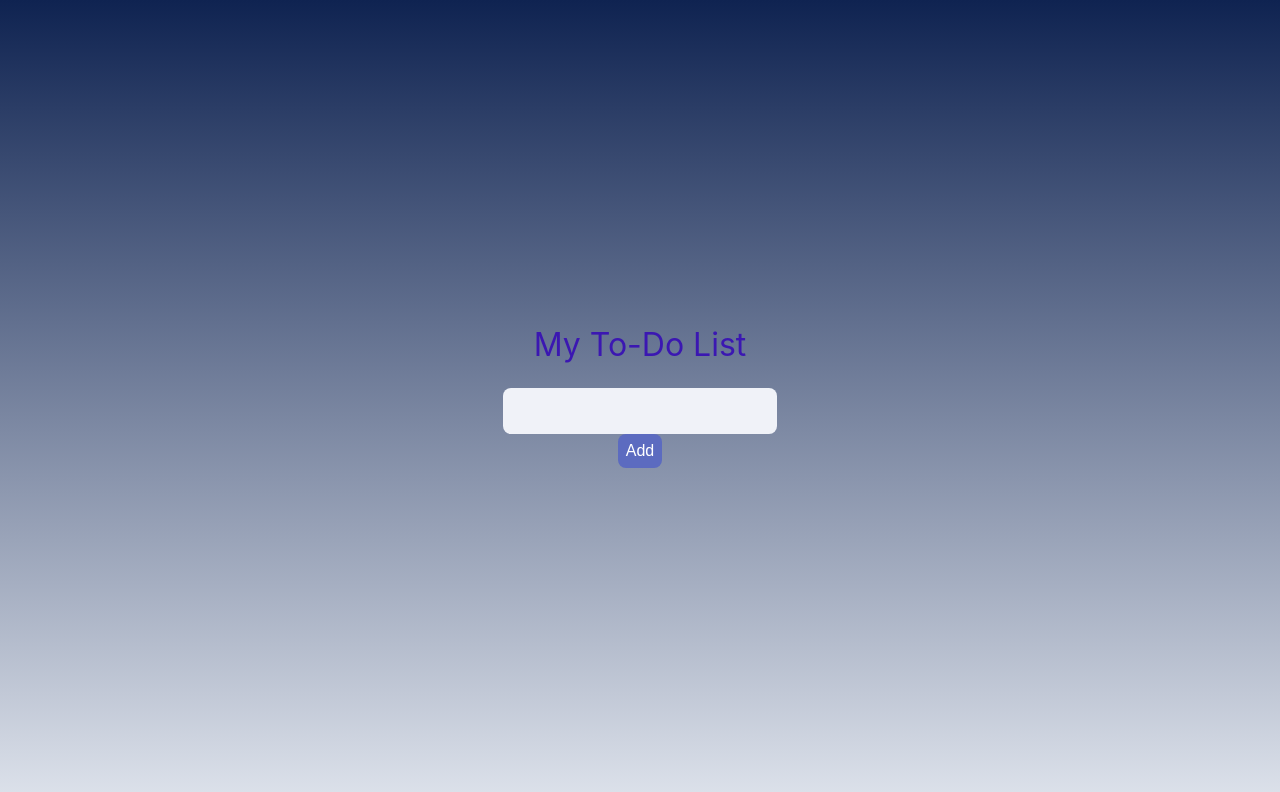
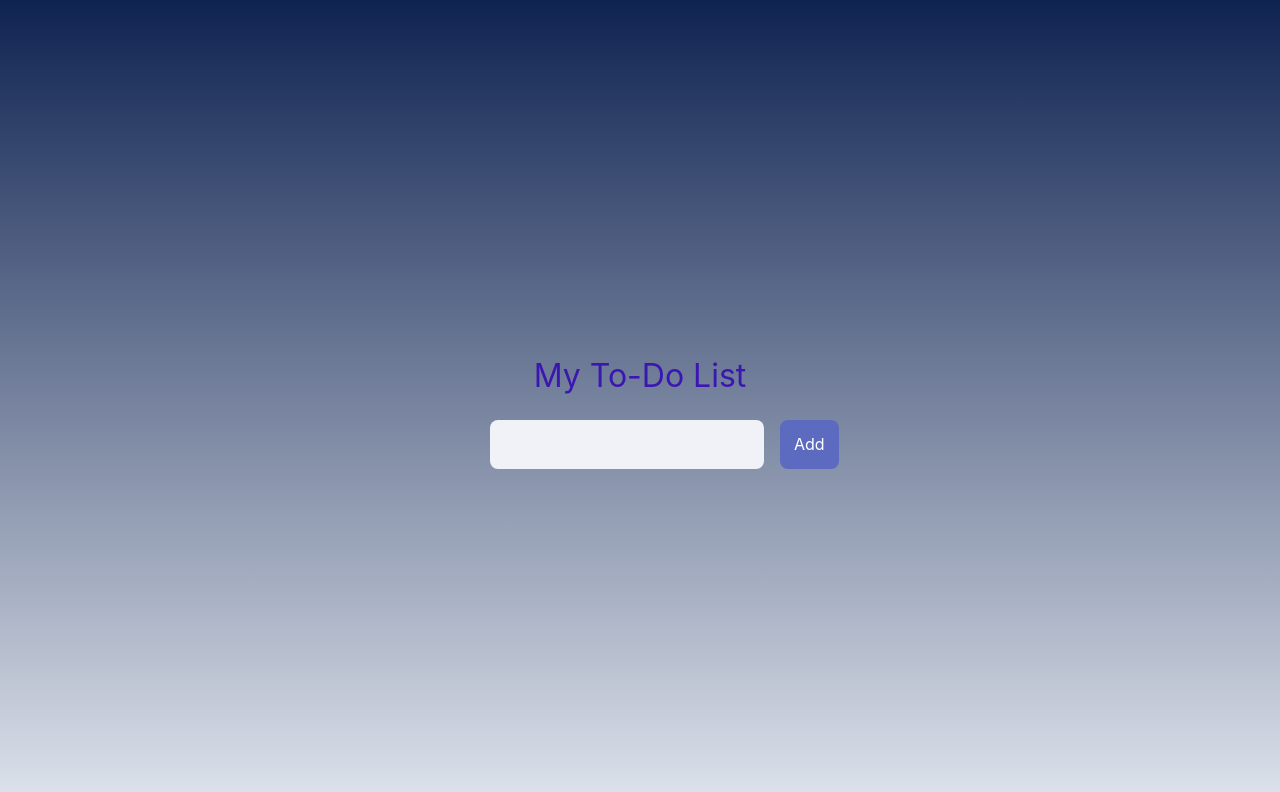
Before and after one commit to aarushikulkarni/to-do, a React app: page / in a window 1280 px wide. Both pictures are taken after typing "Sample", "Sample123" into the empty fields and a click on the button "Submit". Shown: the top 792 px of the page. Built offline with nearby package versions, Linux system fonts and the light colour scheme; the HTML template or start-up script is replaced by a standard one.

Commit message:
fixed add and delete buttons and centered everything

```diff
--- a/src/App.css
+++ b/src/App.css
@@ -111,9 +111,10 @@ body {
 }
 
 .add-button {
-  padding: 0.5rem;
+  padding: .9rem;
   background-color: #5c6bc0;
   border: none;
+  font-family: Inter, Avenir, Helvetica, Arial, sans-serif;
   color: white;
   border-radius: 0.5rem;
   font-size: 1rem;
@@ -121,3 +122,58 @@ body {
   cursor: pointer;
   transition: background-color 0.2s ease;
 }
+
+.delete-button {
+  padding: .4rem;
+  background-color: #5c6bc0;
+  border: none;
+  font-family: Inter, Avenir, Helvetica, Arial, sans-serif;
+  color: white;
+  border-radius: 0.5rem;
+  font-size: 1rem;
+  font-weight: 400;
+  cursor: pointer;
+  transition: background-color 0.2s ease;
+}
+
+.todo-form {
+  display: flex;
+  flex-direction: row;
+  gap: 1rem;
+  width: 300px;
+  margin-bottom: 2rem;
+  margin: 0 auto;
+}
+
+.todo-list {
+  list-style: none;
+  padding: 0;
+  margin: 0;
+  display: flex;
+  flex-direction: column;
+  gap: 1rem;
+}
+
+.todo-list ul {
+  list-style: none;
+  padding: 0;
+  margin: 0;
+  display: flex;
+  flex-direction: column;
+  gap: 1rem;
+}
+
+.todo-list li {
+  display: flex;
+  justify-content: space-between;
+  align-items: center;
+  padding: 0.5rem 1rem;
+  border-radius: 0.5rem;
+  width: 300px;
+  margin: 0 auto;
+}
+
+.add-todo,
+.add-button {
+  flex: 1;
+}
--- a/src/ToDoPage.jsx
+++ b/src/ToDoPage.jsx
@@ -25,12 +25,15 @@ const ToDoPage = ({ onLogin }) => {
     return (
         <div className="content">
             <h2> My To-Do List</h2>
+            <div className="todo-form">
             <input className = "add-todo"
                 type = "text"
                 value = {input}
                 onChange = {(e) => setInput(e.target.value)}
             />
             <button className="add-button" onClick={addTodo}>Add</button>
+            </div>
+            <div className="todo-list">
             <ul>
                 {todos.map((todo, idx) => (
                     <li key={idx}>
@@ -39,10 +42,11 @@ const ToDoPage = ({ onLogin }) => {
                             style={{ textDecoration: todo.completed ? "line-through" : ""}}
                         > {todo.text}
                         </span>
-                        <button onClick={() => deleteTodo(idx)}>Delete</button>
+                        <button className="delete-button" onClick={() => deleteTodo(idx)}>Delete</button>
                     </li>
                 ))}
             </ul>
+            </div>
         </div>
     );
 };
```
